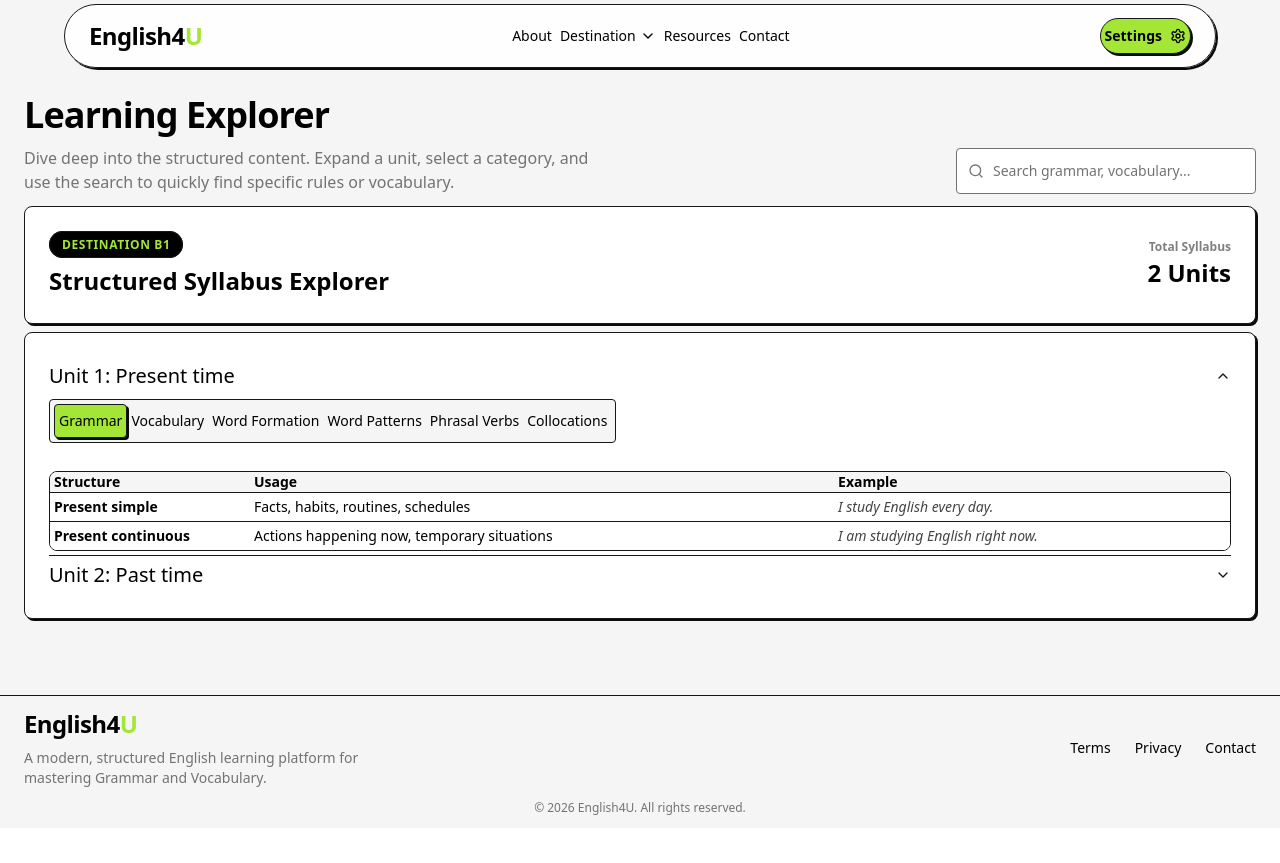
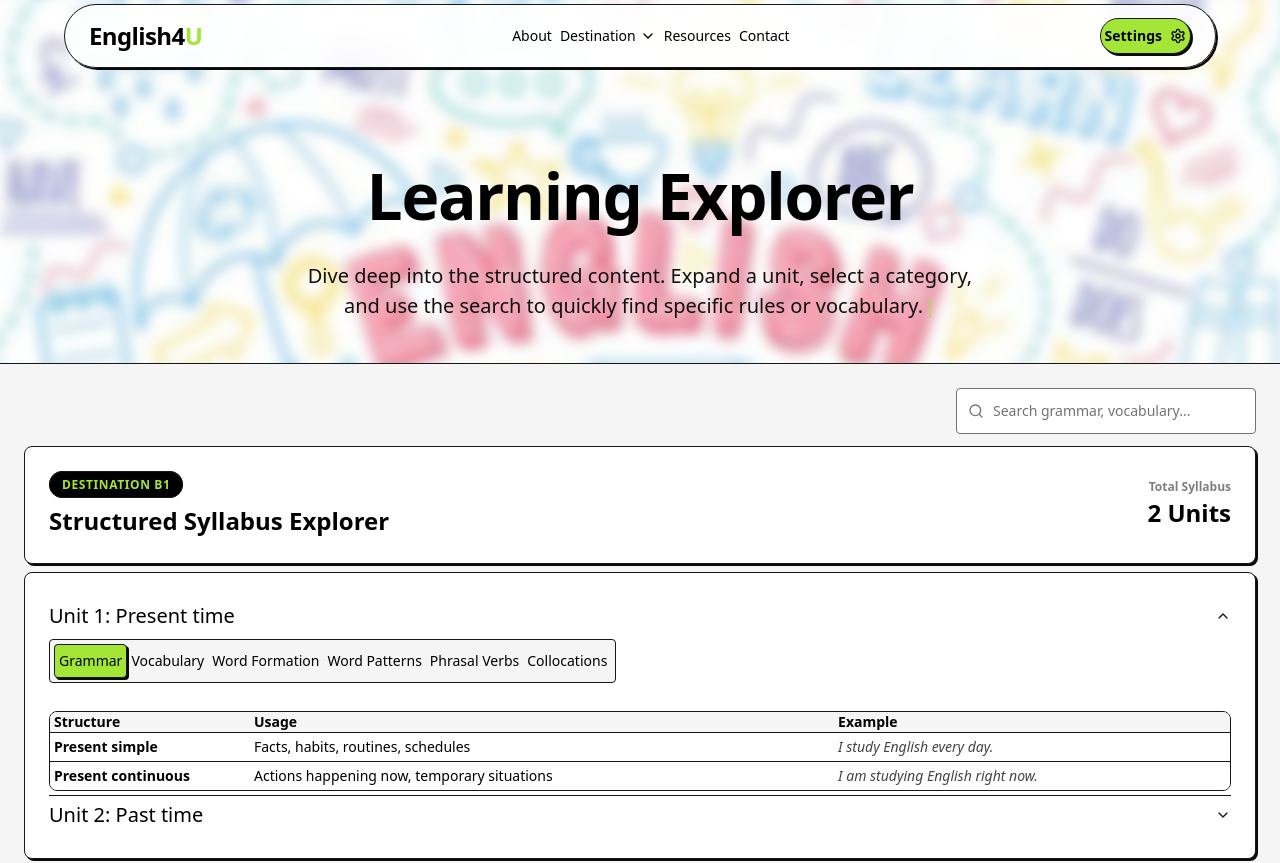
Before and after one commit to VuKhanhNguyen/English4U, a Next.js app: page /destination/b1 in a window 1280 px wide. Shown: the top 863 px of the page. Before the commit the page ends 828 px from the top, so only its background shows below. Built offline with nearby package versions, Linux system fonts and the light colour scheme.

Commit message:
fix get destination 404 and add banner for learning explorer

```diff
--- a/src/app/destination/[level]/page.tsx
+++ b/src/app/destination/[level]/page.tsx
@@ -1,5 +1,6 @@
 import { Navbar } from "@/components/layout/navbar";
 import { Footer } from "@/components/layout/footer";
+import { HeroSection } from "@/components/sections/hero";
 import { LearningExplorerSection } from "@/components/sections/learning-explorer";
 import { notFound } from "next/navigation";
 
@@ -9,7 +10,9 @@ interface DestinationPageProps {
   }>;
 }
 
-export function generateStaticParams() {
+export const dynamicParams = false;
+
+export async function generateStaticParams() {
   return [
     { level: "b1" },
     { level: "b2" },
@@ -17,9 +20,12 @@ export function generateStaticParams() {
   ];
 }
 
-export default async function DestinationPage({ params }: DestinationPageProps) {
+export default async function DestinationPage({
+  params,
+}: DestinationPageProps) {
   const resolvedParams = await params;
-  const { level } = resolvedParams;
+  const levelParam = resolvedParams?.level || "";
+  const level = decodeURIComponent(levelParam).toLowerCase();
 
   // Validate path parameter
   if (level !== "b1" && level !== "b2" && level !== "c1-c2") {
@@ -29,8 +35,17 @@ export default async function DestinationPage({ params }: DestinationPageProps)
   return (
     <div className="flex flex-col min-h-screen bg-pale-ash">
       <Navbar />
-      <main className="flex-grow pt-24 pb-12">
-        <LearningExplorerSection bookLevel={level as "b1" | "b2" | "c1-c2"} />
+      <main className="flex-grow">
+        <HeroSection
+          hideButtons={true}
+          title1="Learning Explorer"
+          title2=""
+          subtitle="Dive deep into the structured content. Expand a unit, select a category, and use the search to quickly find specific rules or vocabulary."
+        />
+        <LearningExplorerSection
+          bookLevel={level as "b1" | "b2" | "c1-c2"}
+          hideHeader={true}
+        />
       </main>
       <Footer />
     </div>
--- a/src/components/sections/hero.tsx
+++ b/src/components/sections/hero.tsx
@@ -4,10 +4,22 @@ import * as React from "react";
 import { motion } from "framer-motion";
 import { Button } from "@/components/ui/button";
 
-export function HeroSection() {
-  const text1 = "Master English";
-  const text2 = "Grammar & Vocabulary";
-  const text3 = "Learn Destination B1, B2, C1 & C2 with structured grammar tables, vocabulary systems, word formation, collocations, and phrasal verbs.";
+export interface HeroSectionProps {
+  hideButtons?: boolean;
+  title1?: string;
+  title2?: string;
+  subtitle?: string;
+}
+
+export function HeroSection({
+  hideButtons = false,
+  title1 = "Master English",
+  title2 = "Grammar & Vocabulary",
+  subtitle = "Learn Destination B1, B2, C1 & C2 with structured grammar tables, vocabulary systems, word formation, collocations, and phrasal verbs.",
+}: HeroSectionProps = {}) {
+  const text1 = title1;
+  const text2 = title2;
+  const text3 = subtitle;
 
   const [t1, setT1] = React.useState("");
   const [t2, setT2] = React.useState("");
@@ -127,13 +139,15 @@ export function HeroSection() {
       <div className="absolute bottom-20 right-10 w-48 h-48 border-2 border-canvas-white/40 rounded-[40px] rotate-12 opacity-50 blur-sm z-[2] pointer-events-none" />
 
       <div className="container mx-auto px-6 relative z-10 flex flex-col items-center text-center">
-        <h1 className="text-display-sm md:text-display lg:text-display-lg font-bold leading-[1.14] tracking-[-1.344px] text-midnight-ink max-w-4xl min-h-[2.3em] md:min-h-[2.3em]">
+        <h1 className={`text-display-sm md:text-display lg:text-display-lg font-bold leading-[1.14] tracking-[-1.344px] text-midnight-ink max-w-4xl ${text2 ? 'min-h-[2.3em] md:min-h-[2.3em]' : 'min-h-[1.2em] md:min-h-[1.2em]'}`}>
           <span>
             {t1}
             {hasStarted && (phase === "typing-1" || phase === "deleting-1") && (
               <span className="animate-pulse inline-block ml-0.5 font-light text-accent-green">|</span>
             )}
           </span>
+          {text2 && (
+            <>
               <br />
               <span>
                 {t2}
@@ -141,6 +155,8 @@ export function HeroSection() {
                   <span className="animate-pulse inline-block ml-0.5 font-light text-accent-green">|</span>
                 )}
               </span>
+            </>
+          )}
         </h1>
 
         <p className="mt-6 text-subheading md:text-heading-sm font-medium text-[#111111] max-w-2xl min-h-[4.5em] md:min-h-[3.5em]">
@@ -152,6 +168,7 @@ export function HeroSection() {
           </span>
         </p>
 
+        {!hideButtons && (
           <motion.div
             className="mt-10 flex flex-col sm:flex-row gap-4"
             initial={{ opacity: 0, y: 20 }}
@@ -168,6 +185,7 @@ export function HeroSection() {
               Start Learning
             </Button>
           </motion.div>
+        )}
       </div>
     </section>
   );
--- a/src/components/sections/learning-explorer.tsx
+++ b/src/components/sections/learning-explorer.tsx
@@ -29,10 +29,12 @@ const books = [b1Data, b2Data, c1c2Data];
 
 interface LearningExplorerSectionProps {
   bookLevel?: "b1" | "b2" | "c1-c2";
+  hideHeader?: boolean;
 }
 
 export function LearningExplorerSection({
   bookLevel,
+  hideHeader = false,
 }: LearningExplorerSectionProps = {}) {
   const levelMap = {
     b1: 0,
@@ -63,9 +65,10 @@ export function LearningExplorerSection({
   };
 
   return (
-    <section className="py-64 bg-pale-ash ">
+    <section className="py-16 md:py-24 bg-pale-ash">
       <div className="container mx-auto px-6">
         <div className="flex flex-col md:flex-row justify-between items-end mb-12 gap-6">
+          {!hideHeader && (
             <div>
               <h2 className="text-display-sm font-bold tracking-tight text-midnight-ink mb-4">
                 Learning Explorer
@@ -76,8 +79,9 @@ export function LearningExplorerSection({
                 vocabulary.
               </p>
             </div>
+          )}
 
-          <div className="w-full md:w-[300px] relative">
+          <div className="w-full md:w-[300px] relative ml-auto">
             <Search className="absolute left-3 top-1/2 -translate-y-1/2 text-[#737373] w-[16px] h-[16px]" />
             <Input
               placeholder="Search grammar, vocabulary..."
```
Lines whose indentation alone changed are shown as unchanged.
